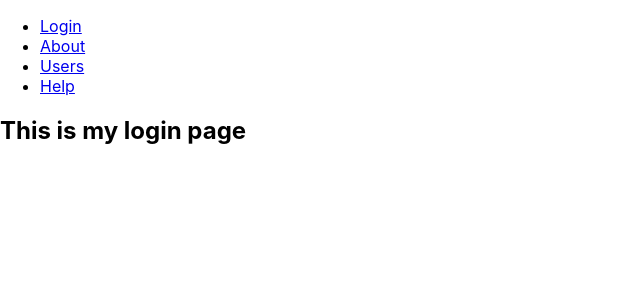
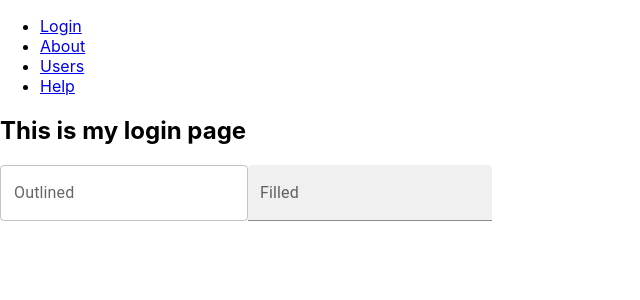
Before and after one commit to Kudakwashe24/shoppy_client, a React (Create React App) app: page / in a window 1280 px wide. Shown: the top 300 px of the page, without its empty margins (0-640 px from the left). Built offline with nearby package versions, Linux system fonts and the light colour scheme.

Commit message:
added text field

```diff
--- a/src/views/login.js
+++ b/src/views/login.js
@@ -1,7 +1,11 @@
+import TextField from '@mui/material/TextField';
+
 export function Login() {
     return (
         <div>
             <h2>This is my login page</h2>
+            <TextField id="outlined-basic" label="Outlined" variant="outlined" />
+            <TextField id="filled-basic" label="Filled" variant="filled" />
         </div>
     )
 }
```
